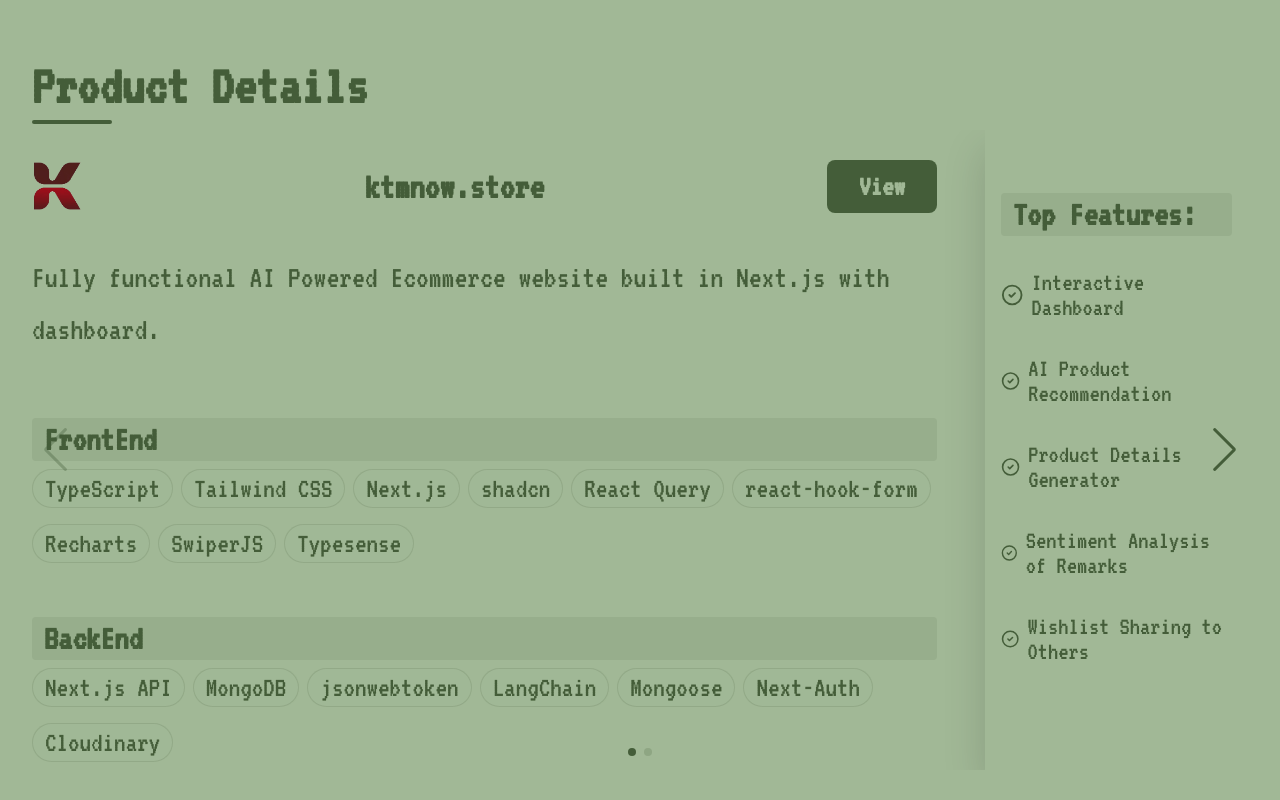
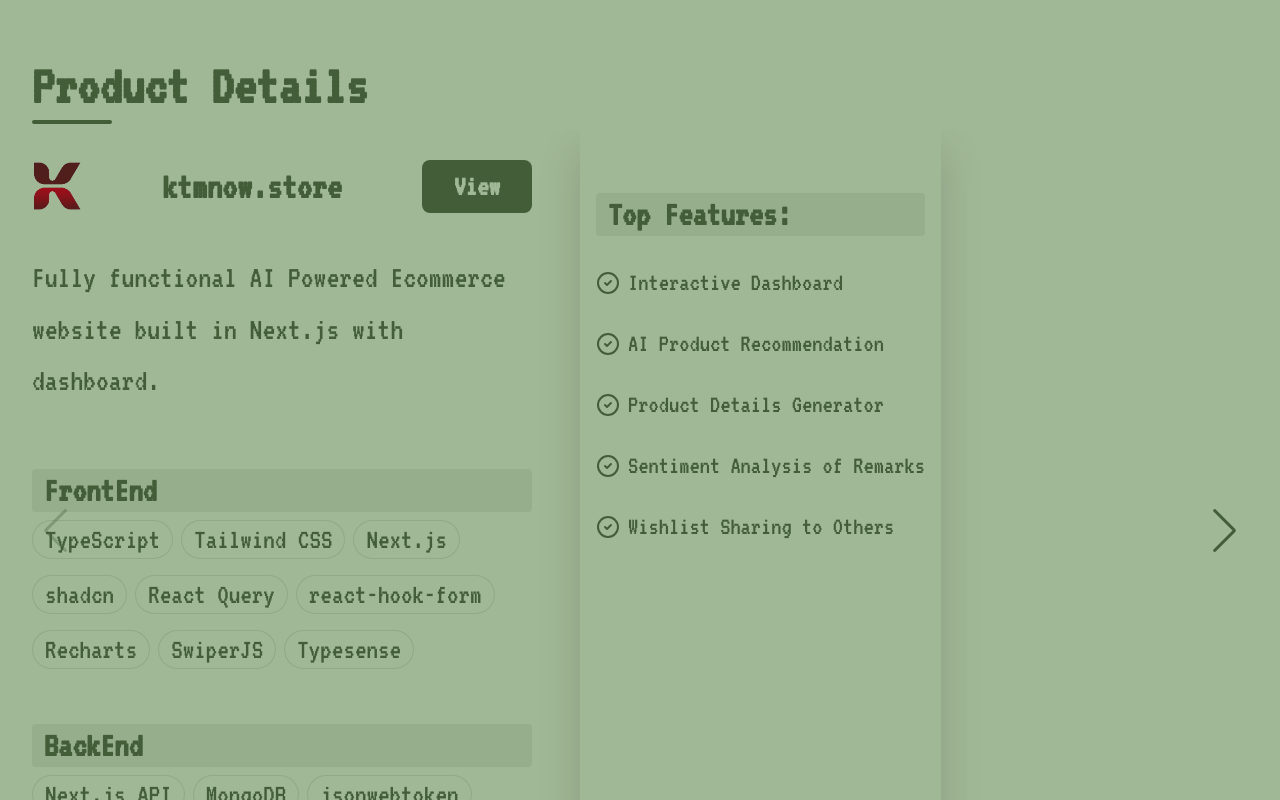
Before and after one commit to sotibx2022/personal-website, a Next.js app: page / in a window 1280 px wide. Shown: the part 900-1700 px from the top of the page. Built offline with nearby package versions, Linux system fonts and the light colour scheme.

Commit message:
corrected

```diff
--- a/src/app/globals.css
+++ b/src/app/globals.css
@@ -277,6 +277,7 @@ a{
   display: flex;
   flex-direction: column;
   justify-content: center;
+  max-width: 500px;
 }
 .common-heading,
 .portfolio-title {
--- a/src/app/image.d.ts
+++ b/src/app/image.d.ts
@@ -1 +1,2 @@
 declare module "*.png"
+declare module "*.webp"
```
